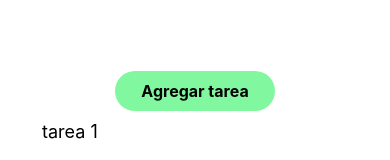
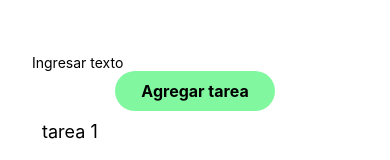
Before and after one commit to santiagokasses/Lista-de-tareas, a React Native app: screen / in a window 390 px wide. Shown: the top 160 px of the page. Built offline with nearby package versions, Linux system fonts and the light colour scheme.

Commit message:
Update App.js

```diff
--- a/App.js
+++ b/App.js
@@ -1,10 +1,17 @@
 import { StatusBar } from 'expo-status-bar';
 import { FlatList, StyleSheet, Text, View, Button, TextInput, TouchableOpacity } from 'react-native';
+import React from 'react';
 
 export default function App() {
-  return (
+  const [text, onChangeText] = React.useState('')
+  const [texto, onTexto] = React.useState([])
+
+    return (
     <View style={styles.container}>
       <TextInput
+        onChangeText={onChangeText}
+        value={text}
+        placeholder="Ingresar texto"
       />
       <View style={styles.posicionCentrado}>
         <TouchableOpacity style={styles.botonAgregar}>
@@ -18,6 +25,7 @@ export default function App() {
         ]}
         renderItem={({ item }) => <Text style={styles.item}>{item.key}</Text>}
       />
+      <Text>{texto}</Text>
     </View>
   );
 }
```
